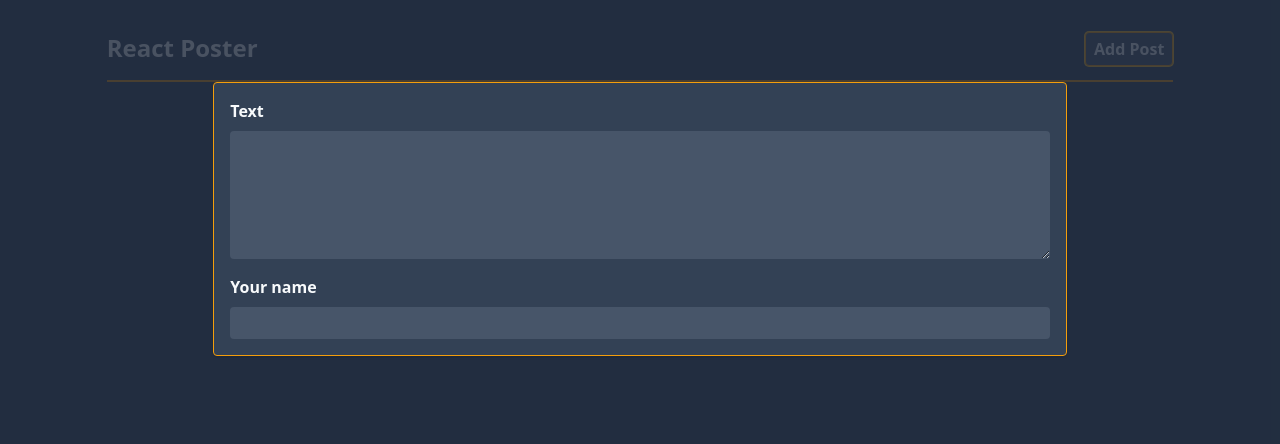
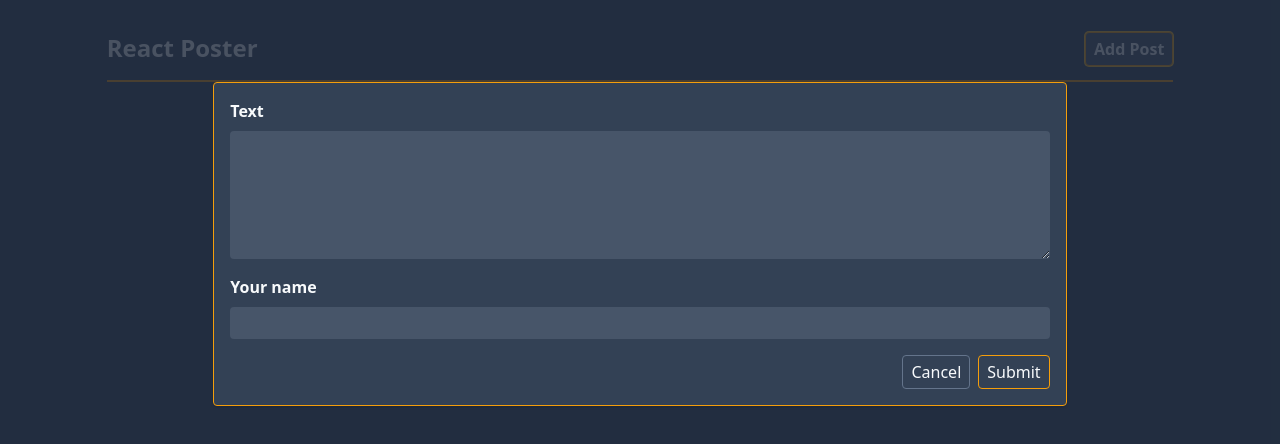
Before and after one commit to JasonWu73/react-practice, a React (Vite) app: page / in a window 1280 px wide. Both pictures are taken after a click on the button "Add Post". Shown: the top 444 px of the page. Built offline with nearby package versions, Linux system fonts and the light colour scheme.

Commit message:
cancel button

```diff
--- a/src/App.tsx
+++ b/src/App.tsx
@@ -9,7 +9,10 @@ export default function App() {
   return (
     <>
       <Header onAddPost={() => setOpenAddPostModel(true)}/>
-      <PostList openAddPostModel={openAddPostModel} onCloseAddPostModel={() => setOpenAddPostModel(false)} />
+      <PostList
+        openAddPostModel={openAddPostModel}
+        onCloseAddPostModel={() => setOpenAddPostModel(false)}
+      />
     </>
   )
 }
--- a/src/posts/AddPost.tsx
+++ b/src/posts/AddPost.tsx
@@ -1,11 +1,13 @@
 type AddPostProps = {
   onChangeText: (text: string) => void
   onChangeAuthor: (author: string) => void
+  onCancel: () => void
 }
 
-export function AddPost({ onChangeText, onChangeAuthor }: AddPostProps) {
+export function AddPost({ onChangeText, onChangeAuthor, onCancel }: AddPostProps) {
   return (
     <form
+      onSubmit={e => e.preventDefault()}
       className="space-y-4"
     >
       <div className="flex flex-col gap-2">
@@ -27,6 +29,21 @@ export function AddPost({ onChangeText, onChangeAuthor }: AddPostProps) {
           className="flex-grow px-2 py-1 bg-slate-600 rounded focus:outline-none focus:ring-1 focus:ring-amber-500"
         />
       </div>
+
+      <div className="flex gap-2 justify-end">
+        <button
+          onClick={onCancel}
+          type="button"
+          className="px-2 py-1 border border-slate-500 rounded hover:bg-slate-50 hover:text-slate-950 focus:outline-none focus:ring-1 focus:ring-amber-500"
+        >
+          Cancel
+        </button>
+        <button
+          className="px-2 py-1 border border-amber-500 rounded hover:bg-amber-500 focus:outline-none focus:ring-1 focus:ring-amber-500"
+        >
+          Submit
+        </button>
+      </div>
     </form>
   )
 }
--- a/src/posts/PostList.tsx
+++ b/src/posts/PostList.tsx
@@ -24,7 +24,11 @@ export function PostList({ openAddPostModel, onCloseAddPostModel }: PostListProp
   return (
     <>
       <Model open={openAddPostModel} onCloseModel={onCloseAddPostModel}>
-        <AddPost onChangeText={handleChangeText} onChangeAuthor={handleChangeAuthor}/>
+        <AddPost
+          onChangeText={handleChangeText}
+          onChangeAuthor={handleChangeAuthor}
+          onCancel={onCloseAddPostModel}
+        />
       </Model>
 
       <ul className="flex justify-center gap-4 flex-wrap mt-8">
```
